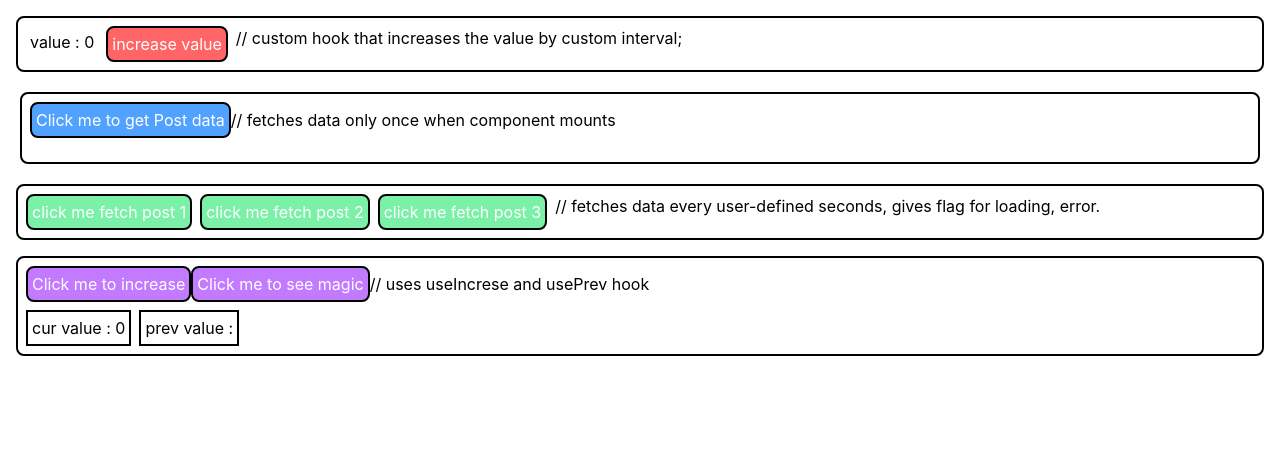
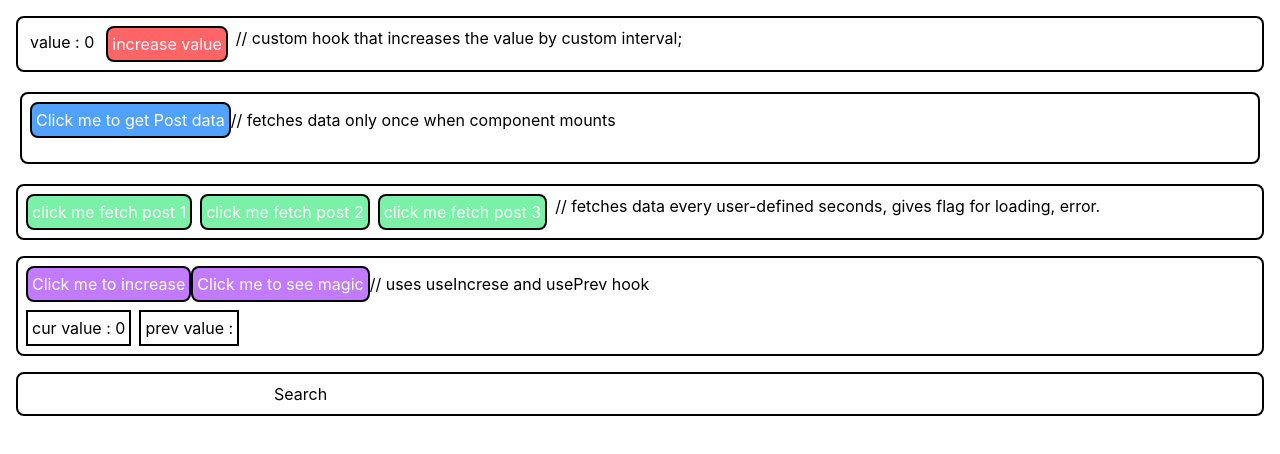
Before and after one commit to Reaper0198/custom-hooks, a React (Vite) app: page / in a window 1280 px wide. Shown: the top 454 px of the page. Built offline with nearby package versions, Linux system fonts and the light colour scheme; no server answers.

Commit message:
created useDebounce comp

```diff
--- a/src/App.jsx
+++ b/src/App.jsx
@@ -2,6 +2,7 @@ import './App.css';
 import GetPostCard from './components/getPostCard';
 import IncreaseValueCard from './components/IncreaseValueCard';
 import PollingGetPostCard from './components/PollingGetPostCard';
+import UseDebounceComp from './components/useDebounceComp';
 import UsePrevComp from './components/usePrevComp';
 
 export default function App() {
@@ -11,6 +12,7 @@ export default function App() {
             <GetPostCard />
             <PollingGetPostCard />
             <UsePrevComp />
+            <UseDebounceComp />
         </>
     )
 }
--- /dev/null
+++ b/src/components/UseDebounceComp.jsx
@@ -0,0 +1,22 @@
+import { useState } from "react"
+import useDebounce from "../hooks/useDebounce";
+
+export default function UseDebounceComp() {
+
+    const {searchQuery, setSearchQuery} = useDebounce();
+
+    function handleInput(e){
+        setSearchQuery(e.target.value);
+    }
+
+    function handleSearch(){
+        console.log('search this', searchQuery);
+    }
+
+    return (
+        <div className="flex border-2 rounded-lg m-4 p-2">
+            <input type="text" value={searchQuery} onChange={handleInput}/>
+            <button onClick={handleSearch}>Search</button>
+        </div>
+    )
+}
--- a/src/hooks/useDebounce.js
+++ b/src/hooks/useDebounce.js
@@ -1,6 +1,6 @@
-import { useState } from "react";
+import { useEffect, useState } from "react";
 
-export default function useDobounce(searchQuery) {
+export default function useDebounce() {
 
     const [searchQuery, setSearchQuery] = useState("");
 
@@ -11,7 +11,7 @@ export default function useDobounce(searchQuery) {
 
     useEffect(()=>{
         console.log('new character added');
-        const timeoutId = setTimeout(()=> func(searchQuery), 400);
+        const timeoutId = setTimeout(()=> func(searchQuery), 2000);
 
         return ()=>{
             console.log("clock reset");
```
